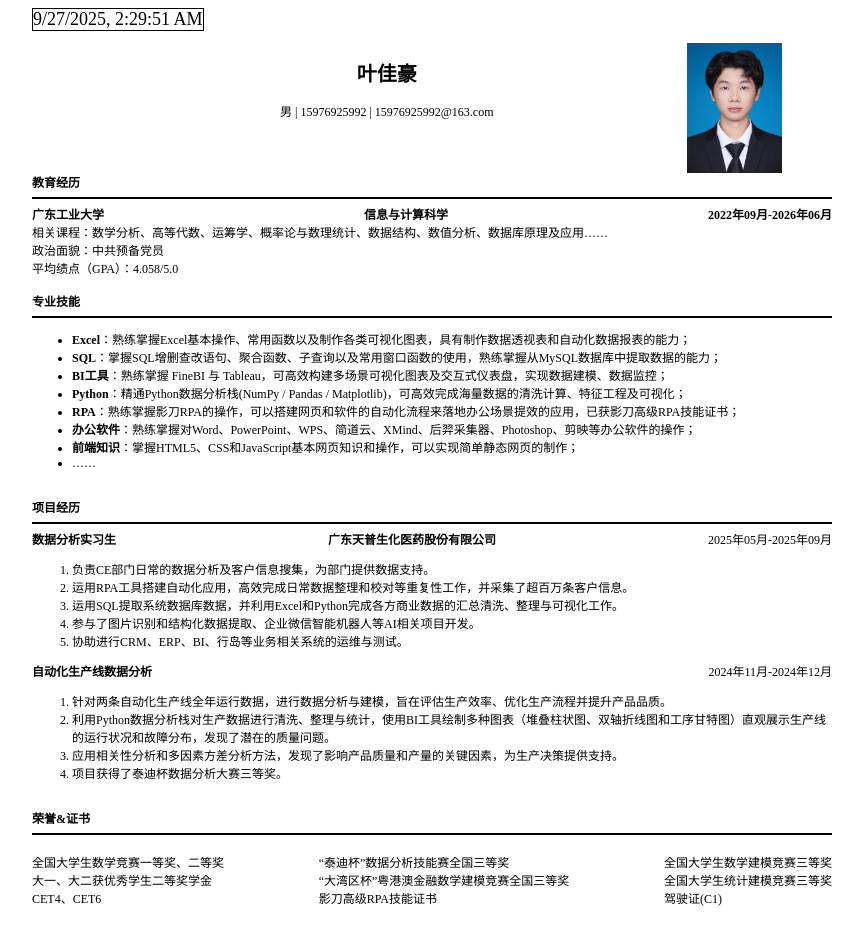
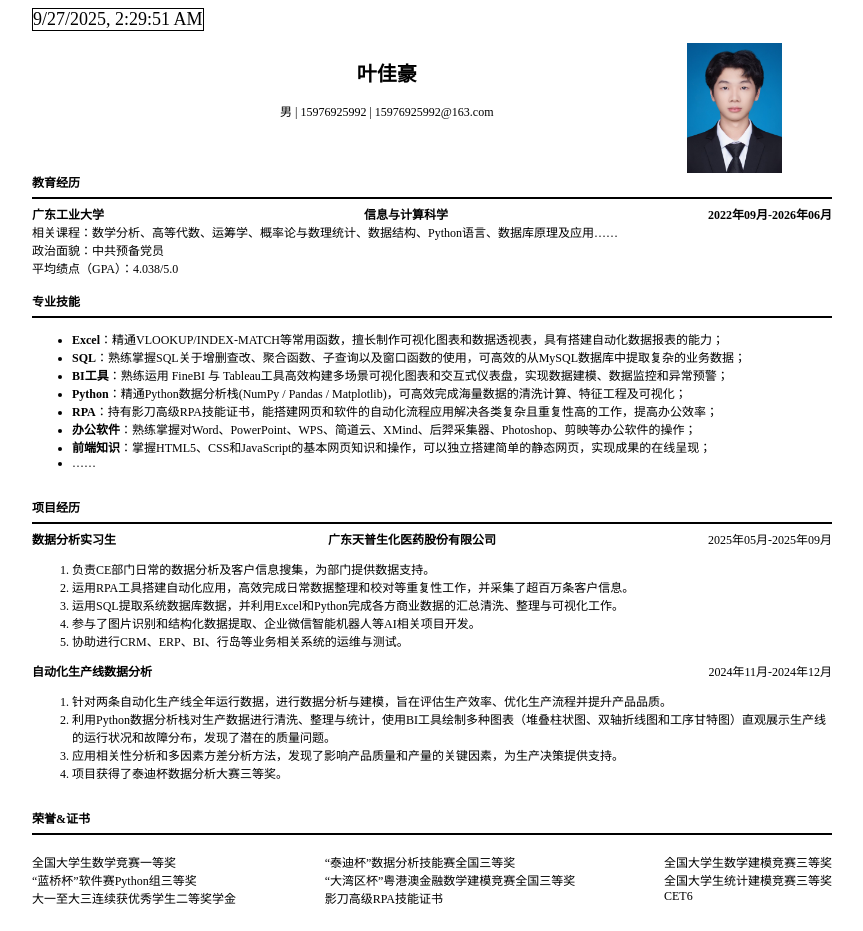
Before and after one commit to 630478223/yejiahao_resume, a plain HTML site: page index.html in a window 1280 px wide. Shown: the top 931 px of the page, without its empty margins (176-1039 px from the left). Drawn offline with Linux system fonts and the light colour scheme.

Commit message:
Update index.html

```diff
--- a/index.html
+++ b/index.html
@@ -27,9 +27,9 @@
   <div class="pg_2_1">
   <div>广东工业大学</div><div>信息与计算科学</div><div>2022年09月-2026年06月</div>
 </div>
-  <div>相关课程：数学分析、高等代数、运筹学、概率论与数理统计、数据结构、数值分析、数据库原理及应用……</div>
+  <div>相关课程：数学分析、高等代数、运筹学、概率论与数理统计、数据结构、Python语言、数据库原理及应用……</div>
   <span>政治面貌：中共预备党员</span><br>
-  <span>平均绩点（GPA）：4.058/5.0</span>
+  <span>平均绩点（GPA）：4.038/5.0</span>
 </div>
 <br>
 
@@ -37,13 +37,13 @@
   <label for="">专业技能</label>
   <hr>
   <ul>
-    <li><strong>Excel</strong>：熟练掌握Excel基本操作、常用函数以及制作各类可视化图表，具有制作数据透视表和自动化数据报表的能力；</li>
-    <li><strong>SQL</strong>：掌握SQL增删查改语句、聚合函数、子查询以及常用窗口函数的使用，熟练掌握从MySQL数据库中提取数据的能力；</li>
-    <li><strong>BI工具</strong>：熟练掌握 FineBI 与 Tableau，可高效构建多场景可视化图表及交互式仪表盘，实现数据建模、数据监控；</li>
+    <li><strong>Excel</strong>：精通VLOOKUP/INDEX-MATCH等常用函数，擅长制作可视化图表和数据透视表，具有搭建自动化数据报表的能力；</li>
+    <li><strong>SQL</strong>：熟练掌握SQL关于增删查改、聚合函数、子查询以及窗口函数的使用，可高效的从MySQL数据库中提取复杂的业务数据；</li>
+    <li><strong>BI工具</strong>：熟练运用 FineBI 与 Tableau工具高效构建多场景可视化图表和交互式仪表盘，实现数据建模、数据监控和异常预警；</li>
     <li><strong>Python</strong>：精通Python数据分析栈(NumPy / Pandas / Matplotlib)，可高效完成海量数据的清洗计算、特征工程及可视化；</li>
-    <li><strong>RPA</strong>：熟练掌握影刀RPA的操作，可以搭建网页和软件的自动化流程来落地办公场景提效的应用，已获影刀高级RPA技能证书；</li>
+    <li><strong>RPA</strong>：持有影刀高级RPA技能证书，能搭建网页和软件的自动化流程应用解决各类复杂且重复性高的工作，提高办公效率；</li>
     <li><strong>办公软件</strong>：熟练掌握对Word、PowerPoint、WPS、简道云、XMind、后羿采集器、Photoshop、剪映等办公软件的操作；</li>
-    <li><strong>前端知识</strong>：掌握HTML5、CSS和JavaScript基本网页知识和操作，可以实现简单静态网页的制作；</li>
+    <li><strong>前端知识</strong>：掌握HTML5、CSS和JavaScript的基本网页知识和操作，可以独立搭建简单的静态网页，实现成果的在线呈现；</li>
     <li>……</li>
   </ul>
 </div>
@@ -84,9 +84,9 @@
 <div class="pg_5_1">
 <div class="one">
 <pre>
-全国大学生数学竞赛一等奖、二等奖
-大一、大二获优秀学生二等奖学金
-CET4、CET6
+全国大学生数学竞赛一等奖
+“蓝桥杯”软件赛Python组三等奖
+大一至大三连续获优秀学生二等奖学金
 </pre>
 </div>
 <div class="two">
@@ -100,7 +100,7 @@ CET4、CET6
 <pre>
 全国大学生数学建模竞赛三等奖
 全国大学生统计建模竞赛三等奖
-驾驶证(C1)
+CET6
 </pre>
 </div>
 </div>
```
